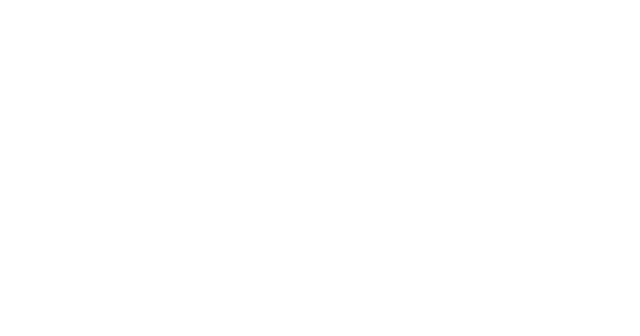
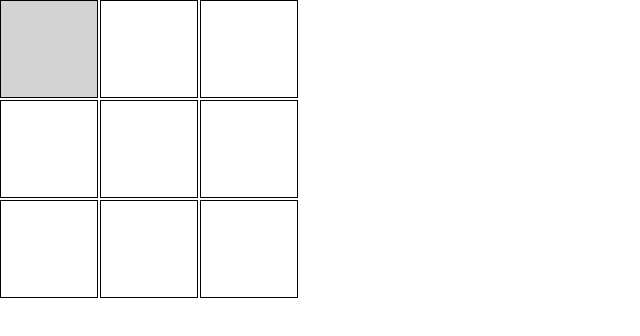
Before and after one commit to RaphaelUngerFH/tic-tac-toe, an Angular app in the folder tic-tac-toe-frontend/: page /game in a window 1280 px wide. Before the commit this address led to /. Shown: the top 336 px of the page, without its empty margins (0-640 px from the left). Built offline with nearby package versions, Linux system fonts and the light colour scheme.

Commit message:
Add game-field component

```diff
--- a/tic-tac-toe-frontend/src/app/app.routes.ts
+++ b/tic-tac-toe-frontend/src/app/app.routes.ts
@@ -1,9 +1,12 @@
 import { Routes } from '@angular/router';
 import { LoginComponent } from './login/login.component';
 import { RegisterComponent } from './register/register.component';
+import { GameComponent } from './game/game.component';
 
 export const routes: Routes = [
+  { path: '', redirectTo: 'game', pathMatch: 'full' },
+  //{ path: '', redirectTo: 'login', pathMatch: 'full' },
   { path: 'login', component: LoginComponent },
   { path: 'register', component: RegisterComponent },
-  { path: '', redirectTo: 'login', pathMatch: 'full' },
+  { path: 'game', component: GameComponent },
 ];
--- /dev/null
+++ b/tic-tac-toe-frontend/src/app/game/game-field/game-field.component.css
@@ -0,0 +1,22 @@
+.row {
+  display: flex;
+  margin-bottom: 2px;
+}
+
+.cell {
+  display: inline-block;
+  width: 6em;
+  height: 6em;
+  border: 1px solid black;
+  margin-right: 2px;
+}
+
+.cell:not([disabled]):hover {
+  background: lightgrey;
+  cursor: pointer;
+}
+
+.cell p {
+  font-size: 28px;
+  text-align: center;
+}
--- /dev/null
+++ b/tic-tac-toe-frontend/src/app/game/game-field/game-field.component.html
@@ -0,0 +1,13 @@
+@for (row of field; track row; let rowIdx = $index) {
+<div class="row">
+  @for (col of row; track col; let colIdx = $index) {
+  <span
+    class="cell"
+    [attr.disabled]="col || isOpponent ? '' : null"
+    (click)="set(rowIdx, colIdx, figure)"
+  >
+    <p>{{ col ?? " " }}</p>
+  </span>
+  }
+</div>
+}
--- /dev/null
+++ b/tic-tac-toe-frontend/src/app/game/game-field/game-field.component.ts
@@ -0,0 +1,56 @@
+import { Component, EventEmitter, Input, OnInit, Output } from '@angular/core';
+
+@Component({
+  selector: 'app-game-field',
+  standalone: true,
+  imports: [],
+  templateUrl: './game-field.component.html',
+  styleUrl: './game-field.component.css',
+})
+export class GameFieldComponent implements OnInit {
+  @Input() figure?: string;
+
+  // Triggered after any game field changes and if the game is won with a certain figure
+  @Output() change = new EventEmitter<{ figure: string; isWin: boolean }>();
+
+  // Game field
+  field: (string | undefined)[][] = [
+    [undefined, undefined, undefined],
+    [undefined, undefined, undefined],
+    [undefined, undefined, undefined],
+  ];
+
+  // True, if it's the oppenent's turn
+  isOpponent = false;
+
+  ngOnInit() {
+    // TODO listen on changes from the opponent and update the field
+  }
+
+  // Set the game figure on a specific field
+  set(row: number, col: number, figure?: string) {
+    if (!this.field[row][col] && figure) {
+      this.field[row][col] = figure;
+      this.change.emit({ figure, isWin: this.isWin(figure) });
+    }
+  }
+
+  // Check whether the current figure won the game
+  private isWin(figure: string) {
+    const allSame = (arr: (string | undefined)[]) =>
+      arr.every((val) => val === figure);
+
+    // Check rows & columns
+    for (let i = 0; i < this.field.length; i++)
+      if (allSame(this.field[i]) || allSame(this.field.map((row) => row[i])))
+        return true;
+
+    // Check diagonals
+    const mainDiagonal = this.field.map((row, i) => row[i]);
+    const antiDiagonal = this.field.map(
+      (row, i) => row[this.field.length - 1 - i]
+    );
+
+    return allSame(mainDiagonal) || allSame(antiDiagonal);
+  }
+}
--- /dev/null
+++ b/tic-tac-toe-frontend/src/app/game/game.component.html
@@ -0,0 +1,4 @@
+<app-game-field
+  [figure]="figure"
+  (change)="fieldStateChange($event.figure, $event.isWin)"
+></app-game-field>
--- /dev/null
+++ b/tic-tac-toe-frontend/src/app/game/game.component.ts
@@ -0,0 +1,34 @@
+import { Component, OnInit } from '@angular/core';
+import { GameFieldComponent } from './game-field/game-field.component';
+
+@Component({
+  selector: 'app-game',
+  standalone: true,
+  imports: [GameFieldComponent],
+  templateUrl: './game.component.html',
+  styleUrl: './game.component.css',
+})
+export class GameComponent implements OnInit {
+  static readonly cross = 'X';
+  static readonly circle = 'O';
+
+  // Figure of the current player
+  figure?: string;
+
+  ngOnInit() {
+    // TODO fetch if two players are connected via socket
+    this.figure = GameComponent.cross;
+  }
+
+  // Called when the state of the game field changes
+  fieldStateChange(figure: string, isWin: boolean) {
+    console.log('figure: ', figure);
+    console.log('isWin: ', isWin);
+
+    // TODO remove - just for testing purposes
+    this.figure =
+      this.figure === GameComponent.cross
+        ? GameComponent.circle
+        : GameComponent.cross;
+  }
+}
```
Also changed, not shown: tic-tac-toe-frontend/src/app/game/game.component.css (added).
